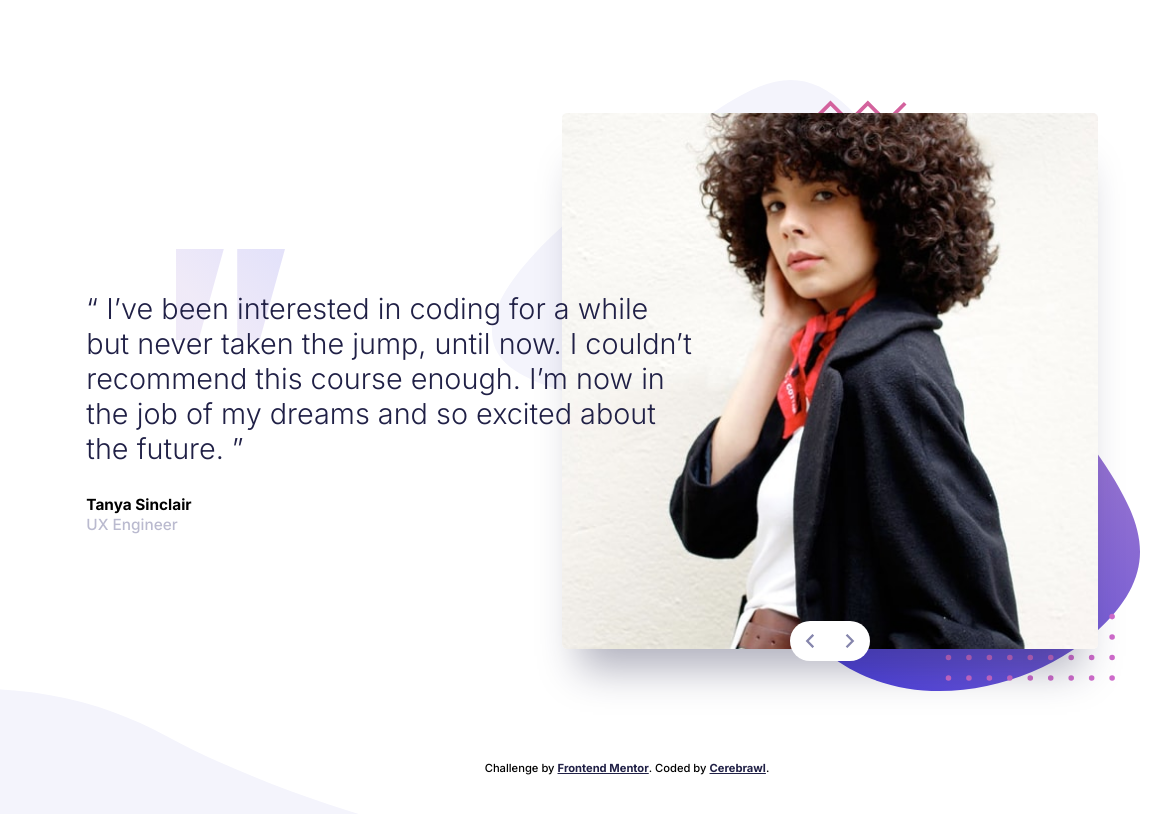
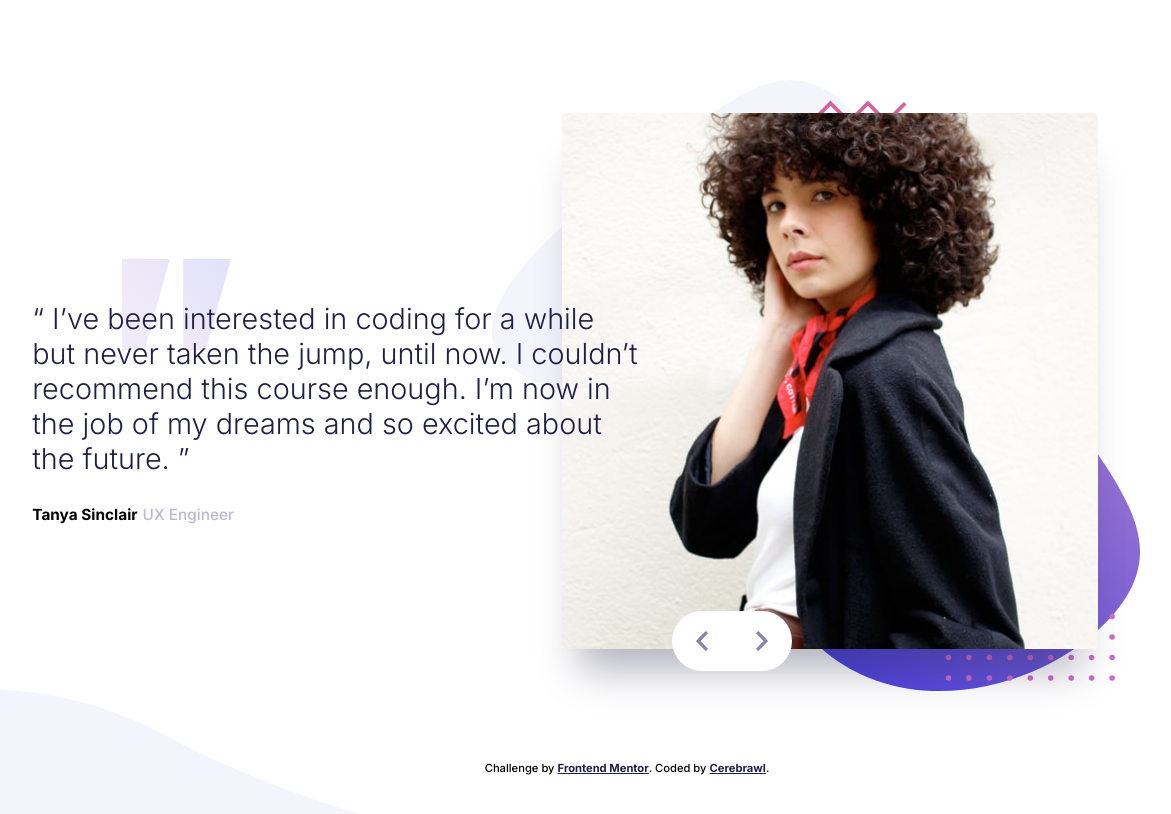
Before and after one commit to cerebrawlXIV/Challenge-7-Frontend-Mentor, a plain HTML site: page index.html in a window 1536 px wide. Shown: the whole page, without its empty margins (141-1312 px from the left). Drawn offline with Linux system fonts and the light colour scheme.

Commit message:
button and name management

```diff
--- a/index.html
+++ b/index.html
@@ -29,7 +29,7 @@
           excited about the future. ”
         </p>
         <p>
-          Tanya Sinclair<br />
+          Tanya Sinclair
           <span>UX Engineer</span>
         </p>
     </section>
@@ -40,8 +40,7 @@
         starting up as a professional developer. ”
       </p>
       <p>
-        John Tarkpor <br />
-        <span>Junior Front-end Developer</span>
+        John Tarkpor <span>Junior Front-end Developer</span>
       </p>
     </section>
   </main>
--- a/style.css
+++ b/style.css
@@ -95,6 +95,8 @@ section p:last-child{
     font-size: 0.48em;
     font-weight: 700;
     line-height: 20px;
+    display: flex;
+    flex-direction: column;
 }
 
 section p:last-child span{
@@ -158,7 +160,7 @@ section p:last-child span{
     section{
         width: 50%;
         position: absolute;
-        left: 15%;
+        left: 12%;
     }
 
     section p{
@@ -172,11 +174,43 @@ section p:last-child span{
         font-size: 0.7em;
         line-height: 28px;
     }
+
+    section p:last-child{
+        flex-direction: row;
+    }
+
+    section p:last-child span{
+        margin-left: 5px;
+    }
+
+    #photo-container div{
+        justify-content: start;
+        position: absolute;
+        bottom: 20px;
+        left: 180px;
+    }
+
+    #photo-container div button{
+        height: 50px;
+        width: 50px;
+    }
+
+    #photo-container div button img{
+        height: 18px;
+    }
+
+    #photo-container div button:first-child{
+        border-radius: 25px 0px 0px 25px;
+    }
+
+    #photo-container div button:last-child{
+        border-radius: 0px 25px 25px 0px;
+    }
 }
 
 @media screen and (min-width: 1440px){
     section{
-        left: 10%;
+        left: 6%;
     }
 
     section p:first-child{
@@ -188,4 +222,21 @@ section p:last-child span{
         text-align: start;
         width: 90%;
     }
+
+    #photo-container div button{
+        height: 60px;
+        width: 60px;
+    }
+
+    #photo-container div button img{
+        height: 20px;
+    }
+
+    #photo-container div button:first-child{
+        border-radius: 30px 0px 0px 30px;
+    }
+
+    #photo-container div button:last-child{
+        border-radius: 0px 30px 30px 0px;
+    }
 }
```
